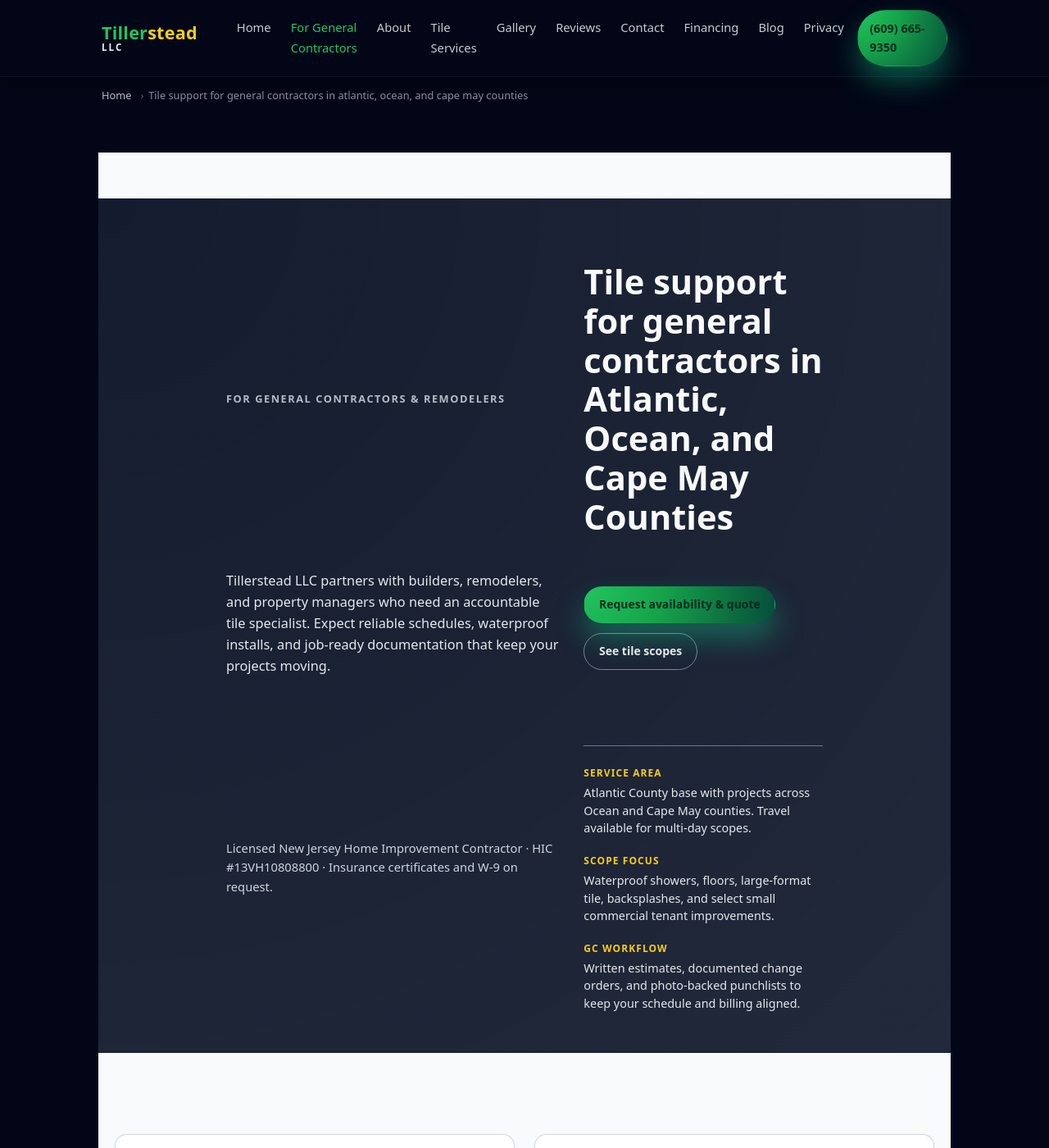
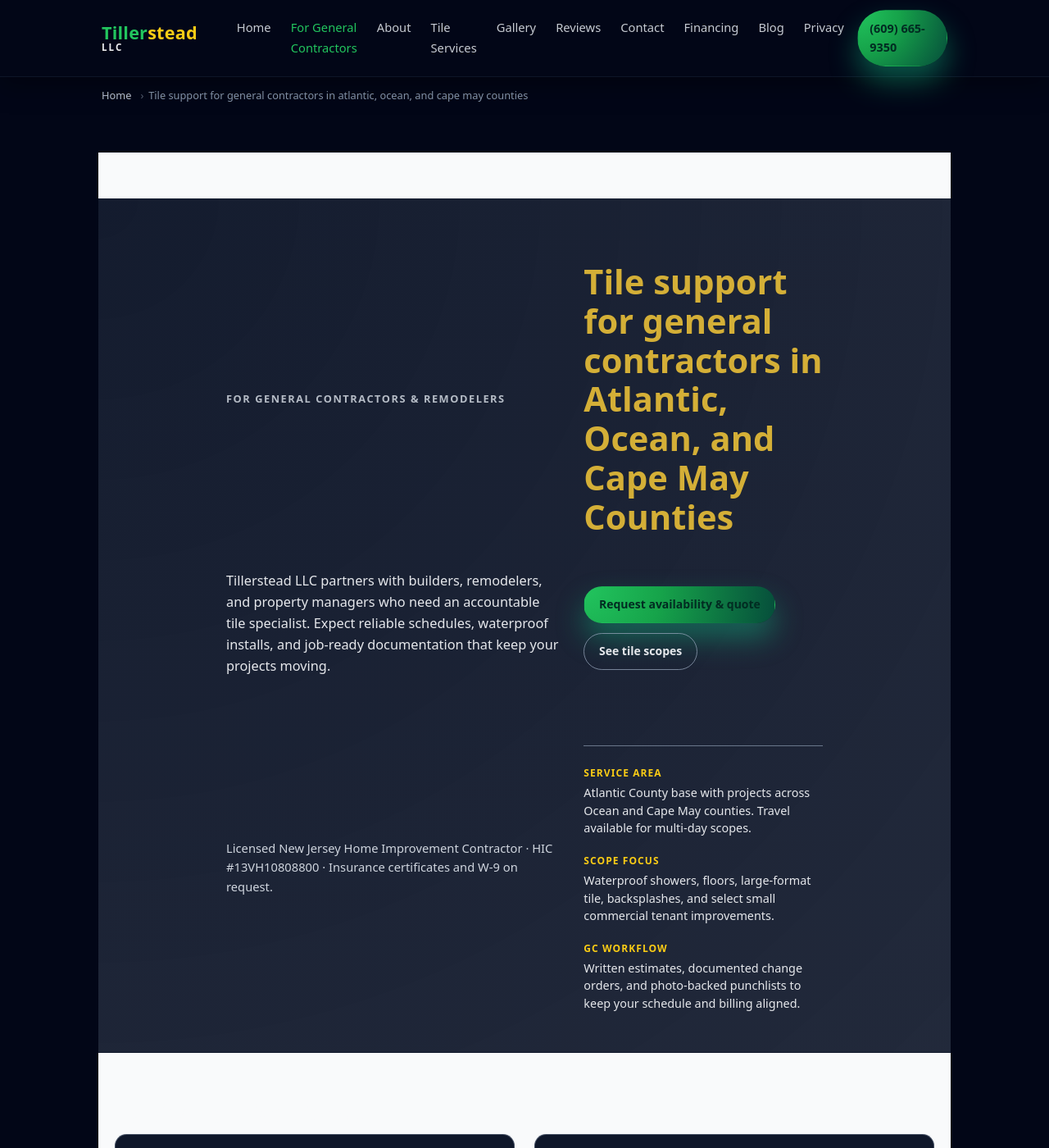
Before and after one commit to XTX33/Tillerstead-site, a Jekyll site: the page built from pages/for-general-contractors.html, in a window 1280 px wide and 1400 px high. Shown: the whole window at 82% size. Built offline with Jekyll 4.4.1, drawn with Linux system fonts in a browser that asks for light colours.

Commit message:
Update for-general-contractors.html

```diff
--- a/pages/for-general-contractors.html
+++ b/pages/for-general-contractors.html
@@ -242,7 +242,7 @@
   }
 
   .gc-card {
-    background: #ffffff;
+    background: rgba(15,23,42,1);
     border-radius: 0.9rem;
     border: 1px solid rgba(148, 163, 184, 0.4);
     box-shadow: 0 1px 4px rgba(15, 23, 42, 0.04);
@@ -263,7 +263,7 @@
 
   /* Docs card */
   .docs-card {
-    background: #ffffff;
+    background: rgba(15,23,42,1);
     border-radius: 0.9rem;
     border: 1px solid rgba(148, 163, 184, 0.4);
     padding: 2rem;
@@ -272,7 +272,7 @@
   }
 
   .docs-card a {
-    color: var(--brand-brass, #b8922f);
+    color: rgba(212,175,55,1);
     font-weight: 600;
   }
 
@@ -298,6 +298,6 @@
   margin: 0.85rem 0 0.75rem;
   font-size: clamp(1.9rem, 4vw, 2.6rem);
   line-height: 1.15;
-  color: #f9fafb; /* <-- add this */
+  color: rgba(212,175,55,1);
 }
 </style>
```
